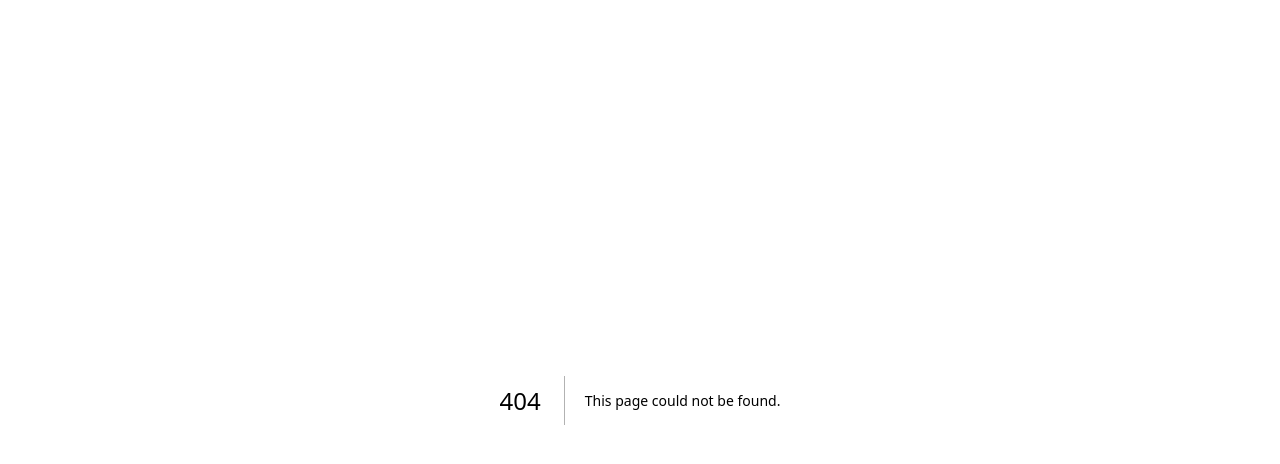
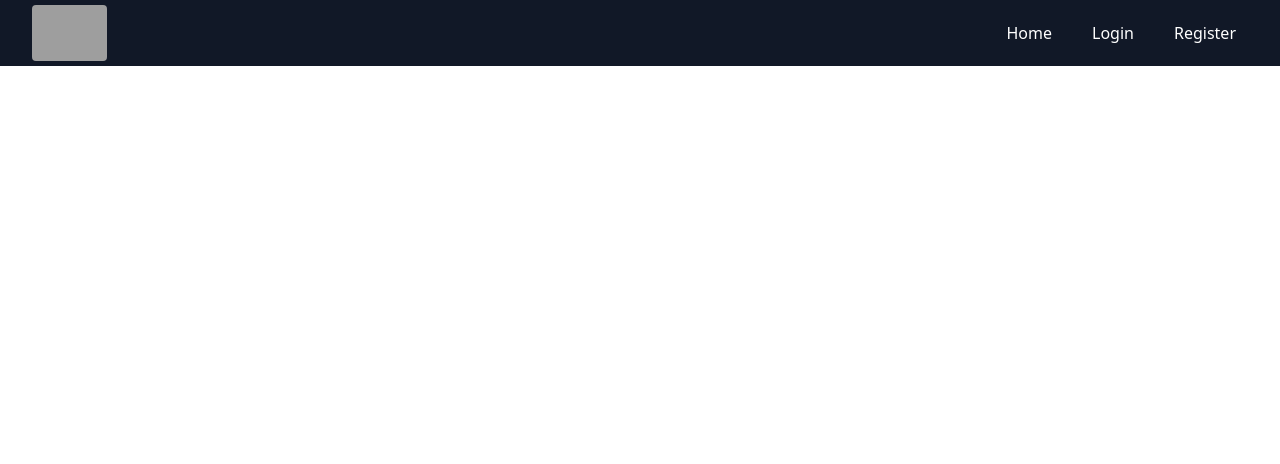
Before and after one commit to TeMU-BSC/BioTextMiner, a Next.js app in the folder frontend/next-project/: page /searchdoc in a window 1280 px wide. Before the commit this address had no page. Shown: the top 464 px of the page. Built offline with nearby package versions, Linux system fonts and the light colour scheme; grey boxes are pictures that could not be loaded.

Commit message:
frontend:search page for elasticsearch

```diff
--- /dev/null
+++ b/frontend/next-project/src/pages/searchdoc/index.tsx
@@ -0,0 +1,39 @@
+/**
+   * @file index.tsx Typescript file.
+   * @description Search section
+   * @version 1.0
+   * @author Siddique Muhammad
+*/
+
+/**
+ * @imports
+ * NavBar component
+ * Footer
+ * React library, useState
+ */
+import NavBar from "@/components/navbar";
+import Footer from "@/components/footer";
+import React, { useState } from "react";
+
+
+/**
+ * @constant SearchPage
+ * @returns html page
+ */
+const SearchDocs = () => {
+
+    return (
+        <div>
+            <NavBar></NavBar>
+
+            <div>
+                <h1></h1>
+            </div>
+
+
+        </div>
+    );
+}
+
+
+export default SearchDocs;
```
